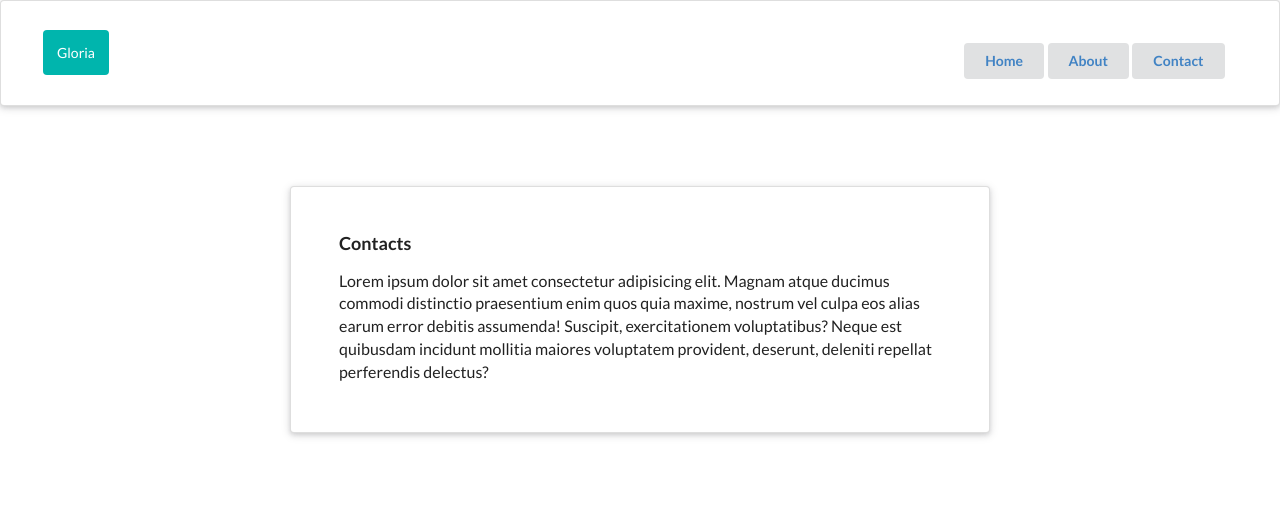
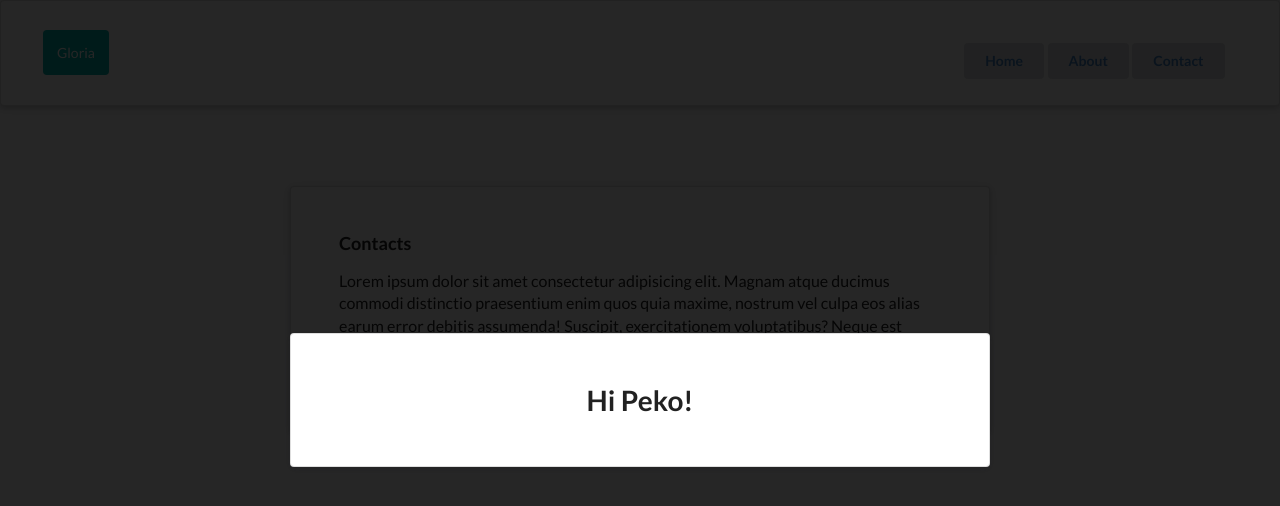
Before and after one commit to dahy14/React-idk, a React (Create React App) app: page /contact in a window 1280 px wide. Shown: the top 506 px of the page. Built offline with nearby package versions, Linux system fonts and the light colour scheme.

Commit message:
v 1. Create Portal

```diff
--- a/public/index.html
+++ b/public/index.html
@@ -36,6 +36,7 @@
   <body>
     <noscript>You need to enable JavaScript to run this app.</noscript>
     <div id="root"></div>
+    <div id="modal"></div>
     <!--
       This HTML file is a template.
       If you open it directly in the browser, you will see an empty page.
--- a/src/App.js
+++ b/src/App.js
@@ -16,7 +16,7 @@ function App () {
                 <Route path="/" element={<Home/>} />
                 <Route path="/about" element={<About/>} />
                 <Route path="/contact" element={<Contact/>} />
-                <Route path="/card/:user" element={<Card/>} />
+                <Route path="/card/:user" element={Card} />
             </Routes>
             </div>
         </Router>
--- a/src/components/Contact.js
+++ b/src/components/Contact.js
@@ -1,4 +1,5 @@
 import React from 'react';
+import Modal from './Modal';
 
 const Contact = () => {
     return(
@@ -6,6 +7,7 @@ const Contact = () => {
             className="ui raised very padded text container segment"
             style={{marginTop:'80px'}}
         >
+            <Modal />
             <h3 className="ui header"> Contacts </h3>
             <p>Lorem ipsum dolor sit amet consectetur adipisicing elit. Magnam atque ducimus commodi distinctio praesentium enim quos quia maxime, nostrum vel culpa eos alias earum error debitis assumenda! Suscipit, exercitationem voluptatibus? Neque est quibusdam incidunt mollitia maiores voluptatem provident, deserunt, deleniti repellat perferendis delectus?</p>
         </div>
--- /dev/null
+++ b/src/components/Modal.js
@@ -0,0 +1,15 @@
+import React from 'react';
+import ReactDOM from 'react-dom';
+
+const Modal = (props) => {
+    return ReactDOM.createPortal(
+        <div className="ui dimmer show modals visible active">
+            <div className="ui raised very padded text container segment">
+                <h1>Hi Peko!</h1>
+            </div>
+        </div>,
+        document.querySelector('#modal')
+    )
+}
+
+export default Modal;
```
